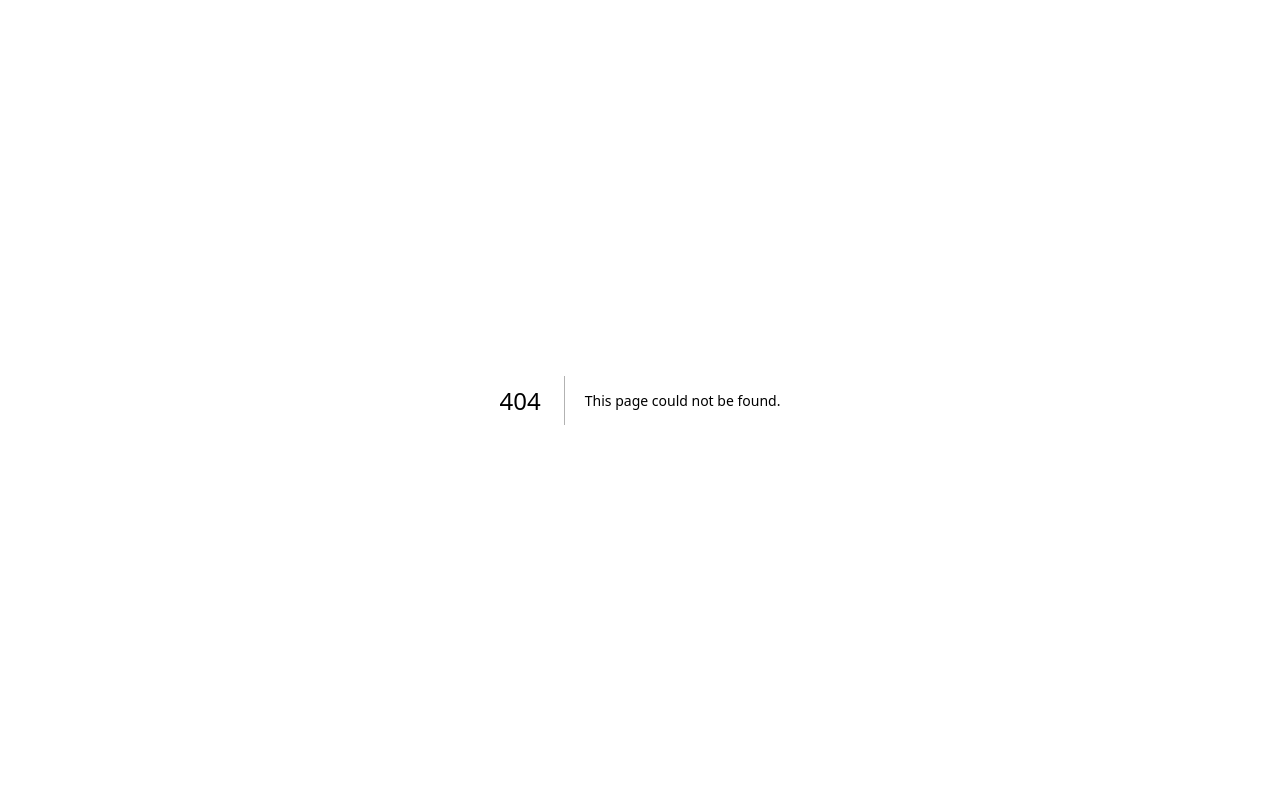
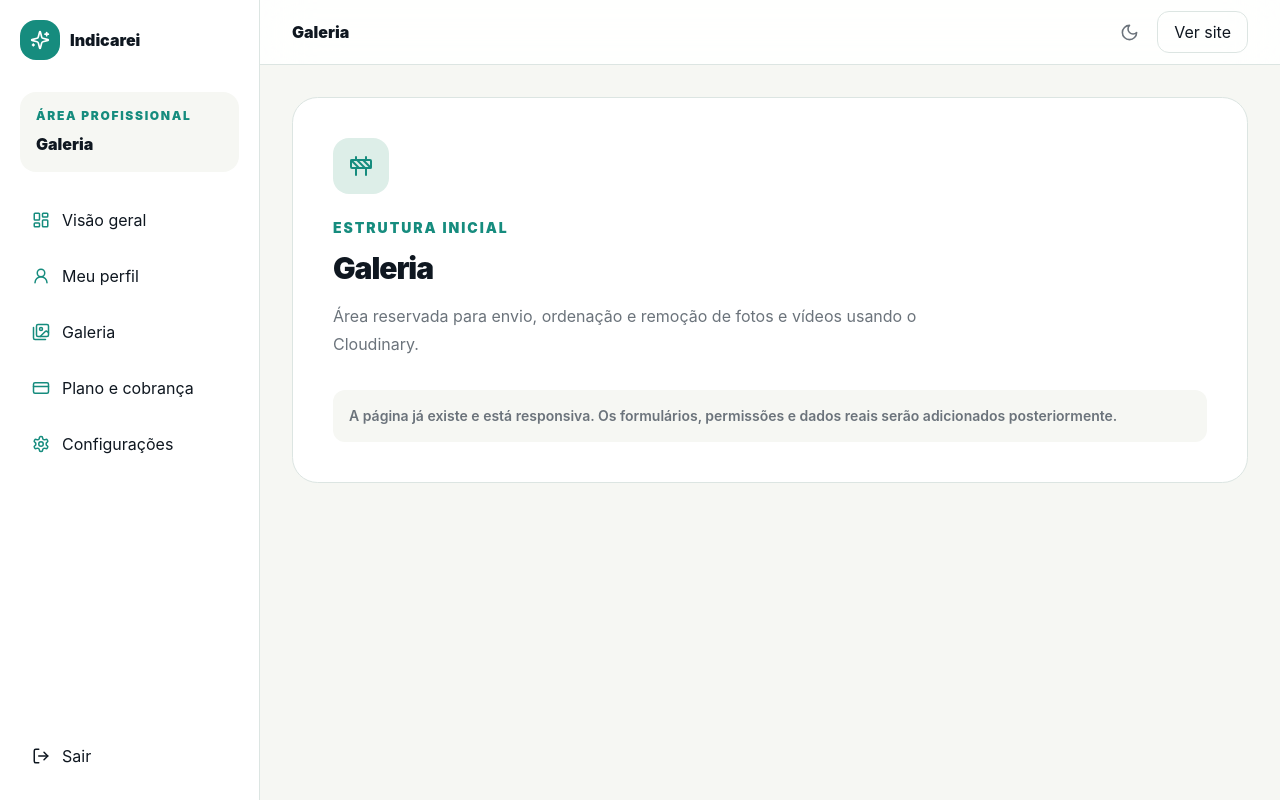
Before and after one commit to JoelsonJSantos/indicarei-v2, a Next.js app: page /painel/galeria in a window 1280 px wide. Before the commit this address had no page. Built offline with nearby package versions, Linux system fonts and the light colour scheme.

Commit message:
feat: cria página provisória de galeria

```diff
--- /dev/null
+++ b/src/app/painel/galeria/page.tsx
@@ -0,0 +1,5 @@
+import { DashboardPlaceholderPage } from "@/components/dashboard-placeholder-page";
+
+export default function ProfessionalGalleryPage() {
+  return <DashboardPlaceholderPage role="professional" title="Galeria" description="Área reservada para envio, ordenação e remoção de fotos e vídeos usando o Cloudinary." />;
+}
```
